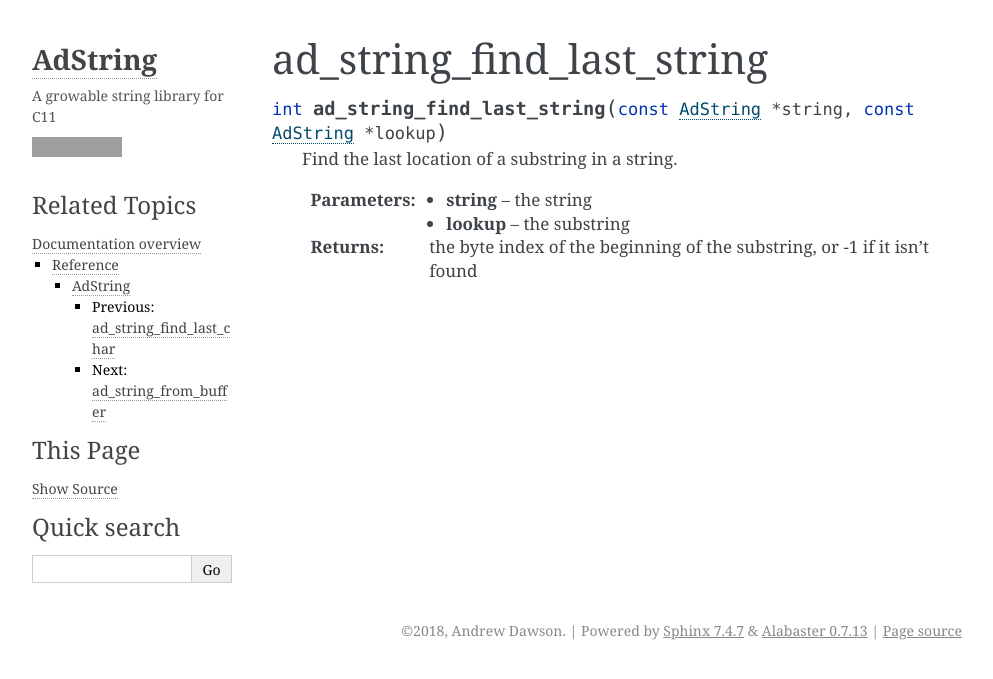
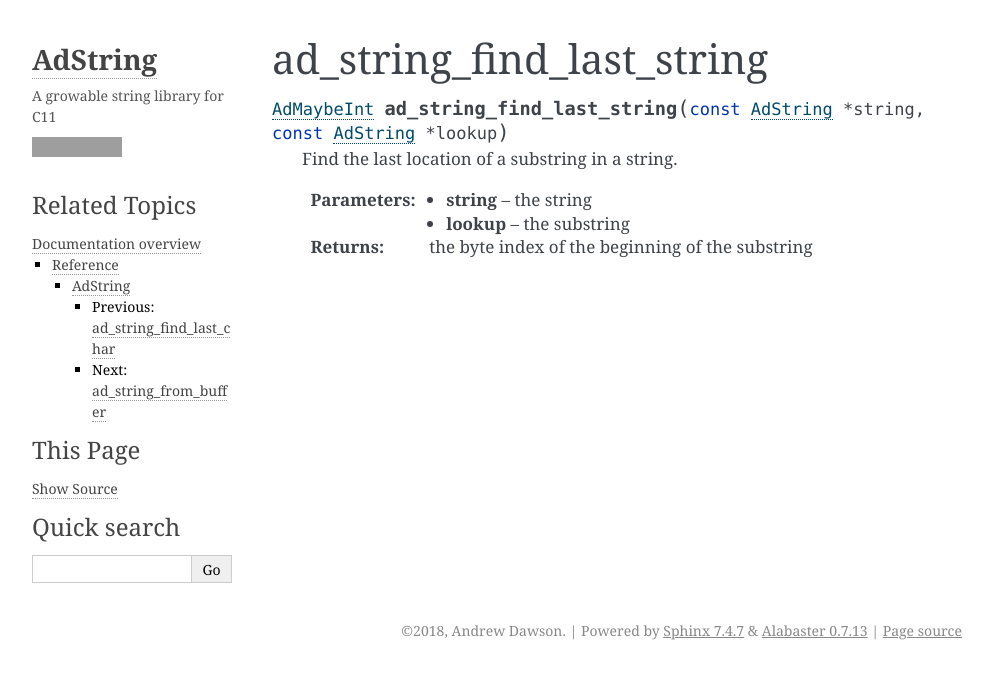
Before and after one commit to Vavassor/AdString, a Sphinx documentation site: the page built from Documentation/source/reference/ad-string/functions/ad-string-find-last-string.rst, in a window 1280 px wide, cut to the strip 0-679 px from the top of the page. Shown: the whole strip, without its empty margins (148-1141 px from the left). Built offline with Sphinx 7.4.7, drawn with Linux system fonts in a browser that asks for light colours; grey boxes are pictures that could not be loaded.

Commit message:
Changes string finding functions to return an optional type instead of magic values.

```diff
--- a/Documentation/source/reference/ad-string/functions/ad-string-find-first-char.rst
+++ b/Documentation/source/reference/ad-string/functions/ad-string-find-first-char.rst
@@ -1,10 +1,11 @@
 ad_string_find_first_char
 =========================
 
-.. c:function:: int ad_string_find_first_char(const AdString* string, char c)
+.. c:function:: AdMaybeInt ad_string_find_first_char(const AdString* string, \
+        char c)
 
     Find the first location of a :c:type:`char` in a string.
 
     :param string: the string
     :param c: the :c:type:`char` to find
-    :return: the byte index of the :c:type:`char`, or -1 if it isn't found
+    :return: the byte index of the :c:type:`char`
--- a/Documentation/source/reference/ad-string/functions/ad-string-find-first-string.rst
+++ b/Documentation/source/reference/ad-string/functions/ad-string-find-first-string.rst
@@ -1,12 +1,11 @@
 ad_string_find_first_string
 ===========================
 
-.. c:function:: int ad_string_find_first_string(const AdString* string, \
+.. c:function:: AdMaybeInt ad_string_find_first_string(const AdString* string, \
         const AdString* lookup)
 
     Find the first location of a substring in a string.
 
     :param string: the string
     :param lookup: the substring
-    :return: the byte index of the beginning of the substring, or -1 if it
-        isn't found
+    :return: the byte index of the beginning of the substring
--- a/Documentation/source/reference/ad-string/functions/ad-string-find-last-char.rst
+++ b/Documentation/source/reference/ad-string/functions/ad-string-find-last-char.rst
@@ -1,10 +1,11 @@
 ad_string_find_last_char
 ========================
 
-.. c:function:: int ad_string_find_last_char(const AdString* string, char c)
+.. c:function:: AdMaybeInt ad_string_find_last_char(const AdString* string, \
+        char c)
 
     Find the last location of a :c:type:`char` in a string.
 
     :param string: the string
     :param c: the :c:type:`char` to find
-    :return: the byte index of the :c:type:`char`, or -1 if it isn't found
+    :return: the byte index of the :c:type:`char`
--- a/Documentation/source/reference/ad-string/functions/ad-string-find-last-string.rst
+++ b/Documentation/source/reference/ad-string/functions/ad-string-find-last-string.rst
@@ -1,12 +1,11 @@
 ad_string_find_last_string
 ==========================
 
-.. c:function:: int ad_string_find_last_string(const AdString* string, \
+.. c:function:: AdMaybeInt ad_string_find_last_string(const AdString* string, \
         const AdString* lookup)
 
     Find the last location of a substring in a string.
 
     :param string: the string
     :param lookup: the substring
-    :return: the byte index of the beginning of the substring, or -1 if it
-        isn't found
+    :return: the byte index of the beginning of the substring
```
Also changed, not shown: Documentation/source/reference/ad-string/types/ad-maybe-int.rst (added, +14 -0 lines), 3 other files.
